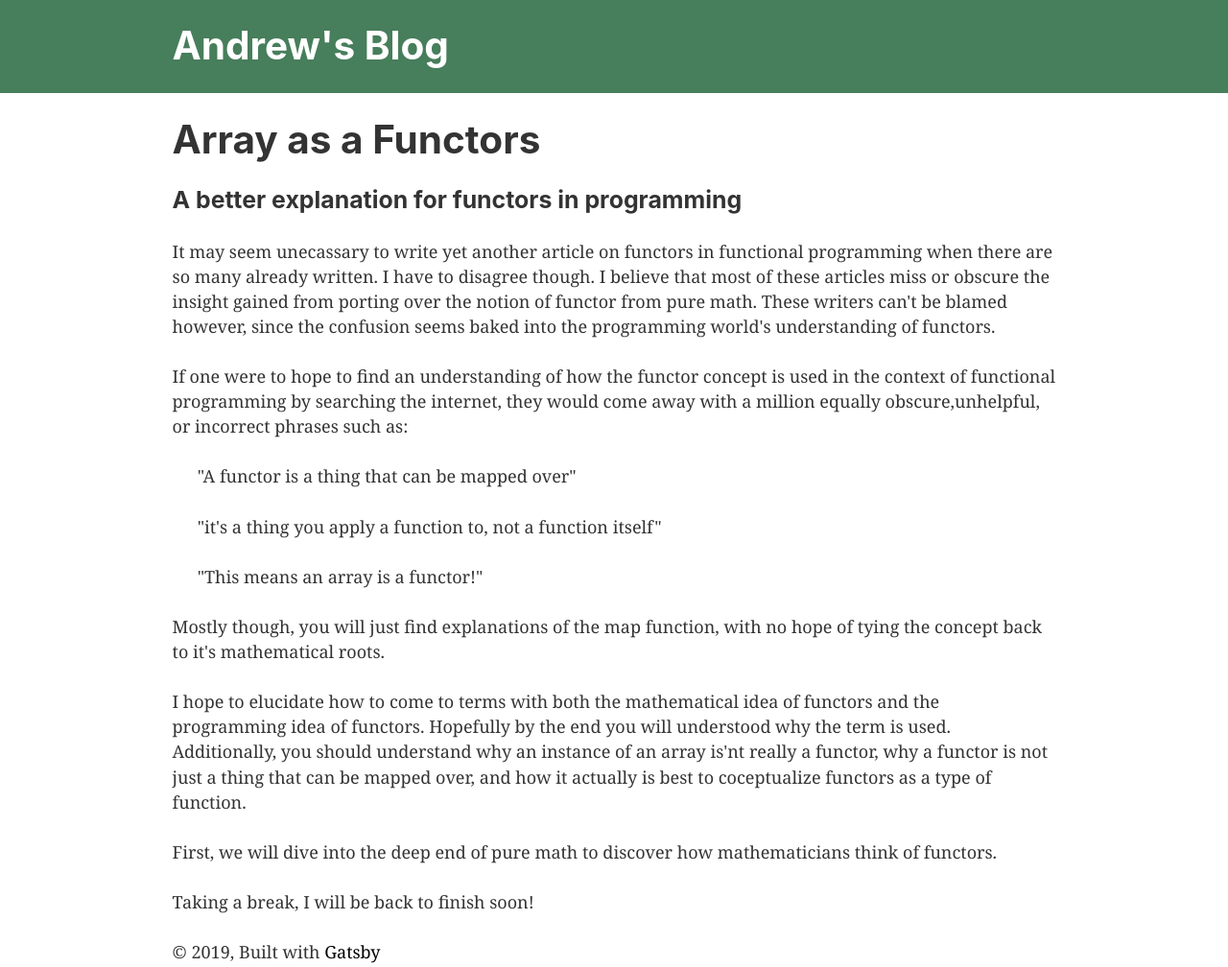
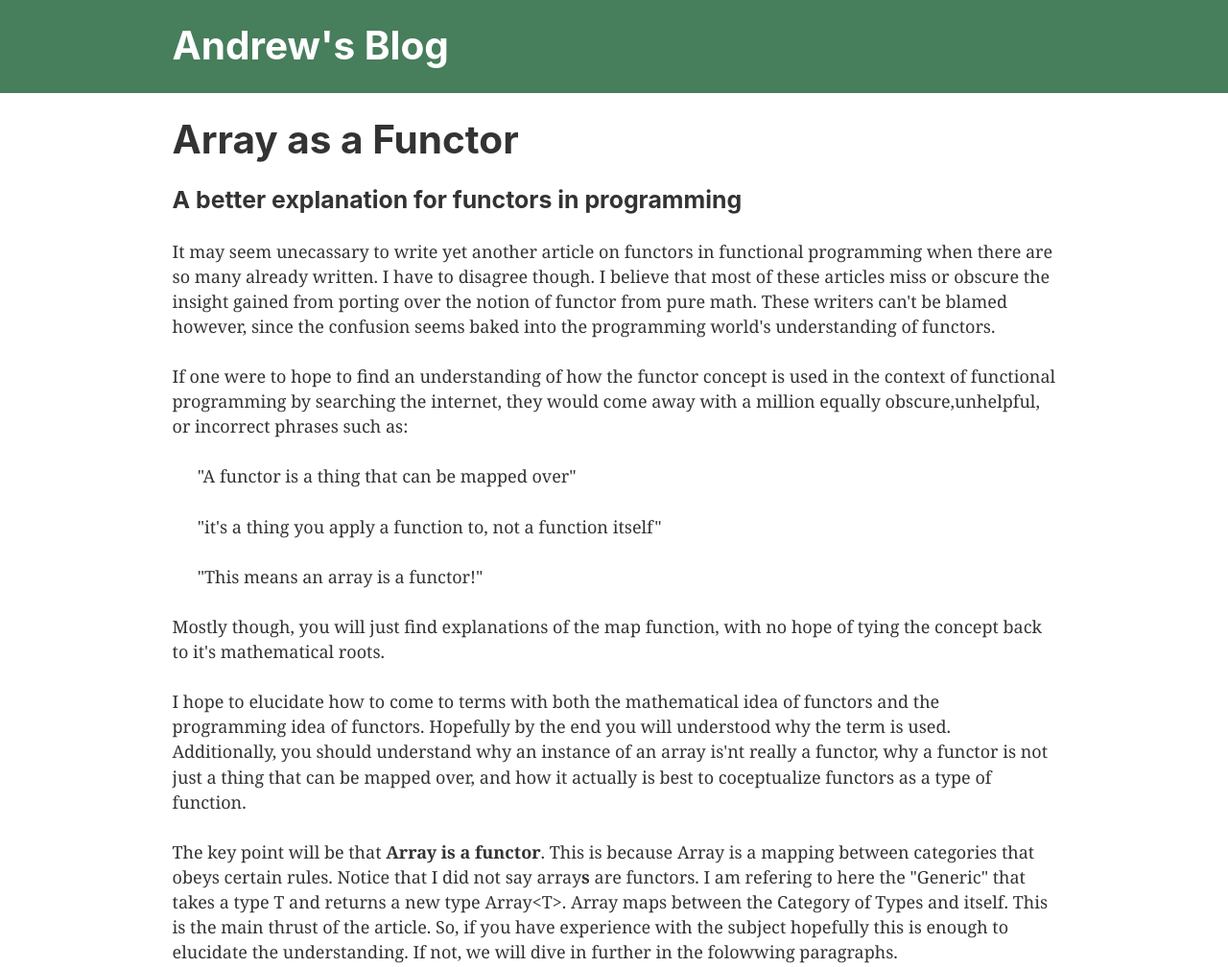
Before and after one commit to AndrewWD1/blog, a Gatsby site: page /functors/ in a window 1280 px wide. Shown: the top 1008 px of the page at 96% size. Built offline with nearby package versions, Linux system fonts and the light colour scheme; Gatsby itself is replaced by a stand-in of ours.

Commit message:
added more about functors

```diff
--- a/src/markdown-pages/functors.md
+++ b/src/markdown-pages/functors.md
@@ -1,5 +1,5 @@
 ---
-title: "Array as a Functors"
+title: "Array as a Functor"
 date: "2019-12-27"
 ---
 
@@ -24,6 +24,14 @@ with no hope of tying the concept back to it's mathematical roots.
 I hope to elucidate how to come to terms with both the mathematical idea of functors and the programming idea of functors.
 Hopefully by the end you will understood why the term is used. Additionally, you should understand why an instance of an array is'nt really a functor, why a functor is not just a thing that can be mapped over, and how it actually is best to coceptualize functors as a type of function.
 
+The key point will be that **Array is a functor**.
+This is because Array is a mapping between categories that obeys certain rules. Notice that I did not say array**s** are functors.
+I am refering to here the "Generic" that takes a type T and returns a new type Array\<T>.
+Array maps between the Category of Types and itself.
+This is the main thrust of the article.
+So, if you have experience with the subject hopefully this is enough to elucidate the understanding.
+If not, we will dive in further in the folowwing paragraphs.
+
 First, we will dive into the deep end of pure math to discover how mathematicians think of functors.
 
 Taking a break, I will be back to finish soon!
```
